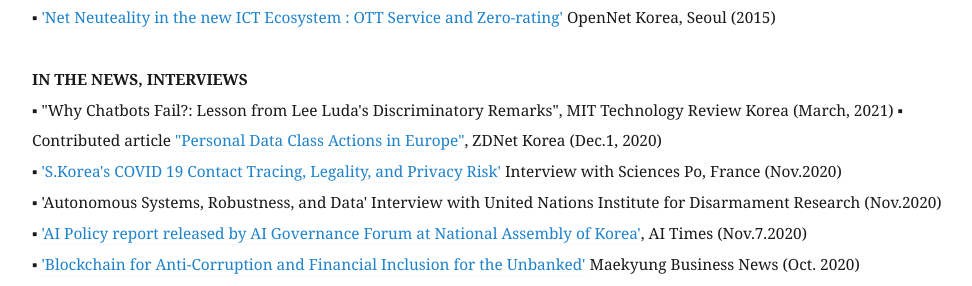
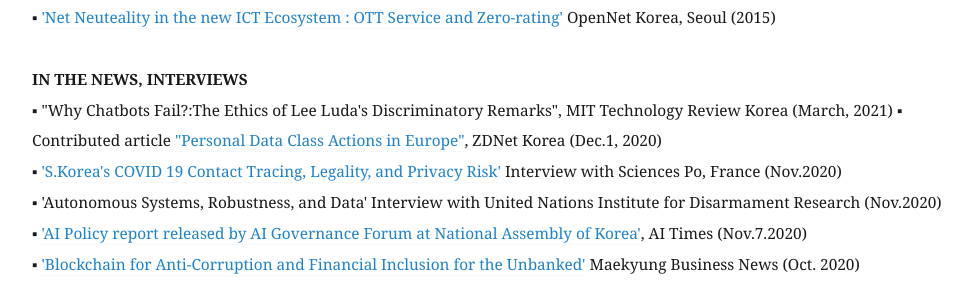
Before and after one commit to eunchangchoi/eunchangchoi.github.io, a Jekyll site: the page built from index.md, in a window 1280 px wide and 900 px high, scrolled down 3746 px. Shown: the part 160-446 px from the top of the window, without its empty margins (68-1040 px from the left). Built offline with Jekyll 4.4.1, drawn with Linux system fonts in a browser that asks for light colours.

Commit message:
Update index.md

```diff
--- a/index.md
+++ b/index.md
@@ -83,7 +83,7 @@
 ▪ <a href="https://opennet.or.kr/wp-content/uploads/2015/08/발표자료-Net-Neutrality-OTT-Zero-ratinghandout-2015812-.pdf">'Net Neuteality in the new ICT Ecosystem : OTT Service and Zero-rating'</a> OpenNet Korea, Seoul (2015) <br>
   <br>
  <strong> IN THE NEWS, INTERVIEWS</strong> <br>
-▪ "Why Chatbots Fail?: Lesson from Lee Luda's Discriminatory Remarks", MIT Technology Review Korea (March, 2021)
+▪ "Why Chatbots Fail?:The Ethics of Lee Luda's Discriminatory Remarks", MIT Technology Review Korea (March, 2021)
 ▪ Contributed article <a href="https://zdnet.co.kr/view/?no=20201201123601"> "Personal Data Class Actions in Europe"</a>, ZDNet Korea (Dec.1, 2020) <br>
 ▪ <a href="https://soundcloud.com/zion-lee-310060380/digikorea#t=22:52">'S.Korea's COVID 19 Contact Tracing, Legality, and Privacy Risk'</a> Interview with Sciences Po, France (Nov.2020) <br>
 ▪ 'Autonomous Systems, Robustness, and Data' Interview with United Nations Institute for Disarmament Research (Nov.2020)<br>
```
